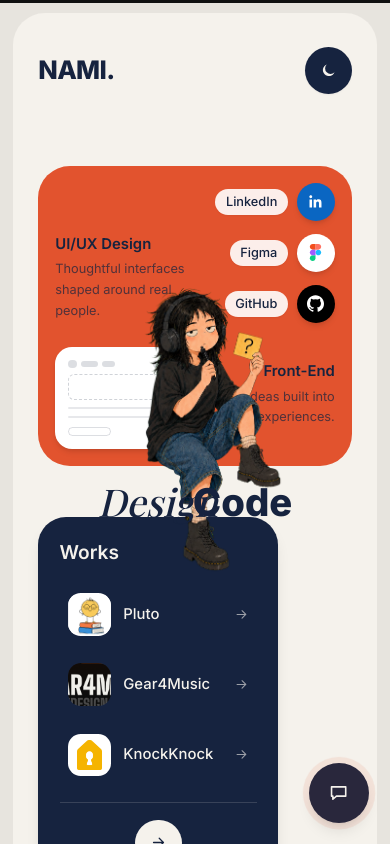
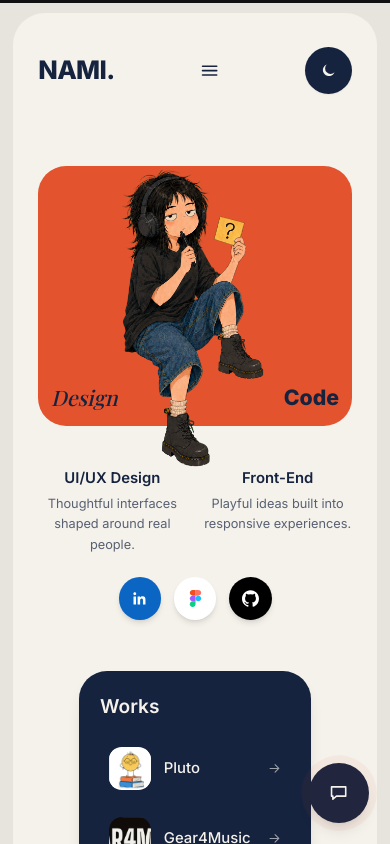
Before and after one commit to UmiNoNami/NamiPortfolio, a Next.js app: page / in a window 390 px wide. Shown: the top 844 px of the page. Built offline with nearby package versions, Linux system fonts and the light colour scheme.

Commit message:
Fix mobile hero layout, add mobile nav menu, center Works widget

```diff
--- a/src/components/Hero.tsx
+++ b/src/components/Hero.tsx
@@ -194,8 +194,76 @@
 
         {/* ---------------- CENTER ---------------- */}
         <motion.div {...fadeUp(0.15)} className="flex flex-col items-center">
+          {/* Mobile-only: a simple stacked layout. The desktop version below
+              overlaps the illustration with absolutely-positioned text tuned
+              for a ~560px-wide card — at phone widths that math no longer
+              holds and everything collides, so under 640px we render the
+              same content flowing normally instead of layered. */}
+          <div className="w-full max-w-[380px] sm:hidden">
+            <div className="relative h-[260px] w-full rounded-[28px] bg-brand-orange">
+              {/* Illustration overflows the card's bottom edge on purpose,
+                  same trick as the desktop version — keeps the character
+                  full size while "Design" / "Code" flank the legs in the
+                  space that opens up below the card, instead of leaving the
+                  card itself looking empty. */}
+              <motion.div
+                className="pointer-events-none absolute inset-x-[17%] top-1 z-10 h-[300px]"
+                animate={{ y: [0, -8, 0] }}
+                transition={{ y: { duration: 4, repeat: Infinity, ease: "easeInOut" } }}
+              >
+                <Image
+                  src="/avatar-nami.png"
+                  alt="Illustration of Nami"
+                  fill
+                  sizes="70vw"
+                  className="object-contain object-bottom"
+                  priority
+                />
+              </motion.div>
+
+              <span className="absolute bottom-3 left-3 z-20 font-serif text-xl italic text-navy">
+                Design
+              </span>
+              <span className="absolute bottom-3 right-3 z-20 font-sans text-xl font-extrabold text-navy">
+                Code
+              </span>
+            </div>
+
+            <div className="mt-10 grid grid-cols-2 gap-4 text-center">
+              <div>
+                <h3 className="font-sans text-sm font-semibold text-navy dark:text-cream">UI/UX Design</h3>
+                <p className="mt-1 font-sans text-xs leading-relaxed text-navy/70 dark:text-cream/70">
+                  Thoughtful interfaces shaped around real people.
+                </p>
+              </div>
+              <div>
+                <h3 className="font-sans text-sm font-semibold text-navy dark:text-cream">Front-End</h3>
+                <p className="mt-1 font-sans text-xs leading-relaxed text-navy/70 dark:text-cream/70">
+                  Playful ideas built into responsive experiences.
+                </p>
+              </div>
+            </div>
+
+            <div className="mt-5 flex items-center justify-center gap-3">
+              {socials.map((s) => (
+                <a
+                  key={s.label}
+                  href={s.href}
+                  target="_blank"
+                  rel="noreferrer"
+                  aria-label={s.label}
+                  onClick={() => playClick()}
+                  className={`flex h-10 w-10 items-center justify-center rounded-full shadow-md ${s.bg} ${s.fg}`}
+                >
+                  <s.icon className="h-4 w-4" />
+                </a>
+              ))}
+            </div>
+          </div>
+
+          {/* Tablet/desktop: original overlapping art-card layout, unchanged. */}
           <div
-            className="relative w-full max-w-[560px]"
+            className="relative hidden w-full max-w-[560px] sm:block"
             onMouseMove={handleArtMouseMove}
             onMouseLeave={handleArtMouseLeave}
           >
@@ -391,9 +459,9 @@
         </motion.div>
 
         {/* ---------------- RIGHT ---------------- */}
-        <motion.div {...fadeUp(0.3)} className="flex flex-col gap-4">
+        <motion.div {...fadeUp(0.3)} className="flex flex-col items-center gap-4 lg:items-stretch">
           <div id="work">
-            <WorksWidget className="lg:ml-auto" />
+            <WorksWidget className="mx-auto lg:mx-0 lg:ml-auto" />
           </div>
         </motion.div>
       </div>
--- a/src/components/ModernIcons.tsx
+++ b/src/components/ModernIcons.tsx
@@ -49,6 +49,22 @@
   return (
     <svg viewBox="0 0 24 24" className={className} {...base}>
       <path d="M5 12h14M13 6l6 6-6 6" />
+    </svg>
+  );
+}
+
+export function MenuIcon({ className = "h-4 w-4" }: IconProps) {
+  return (
+    <svg viewBox="0 0 24 24" className={className} {...base}>
+      <path d="M4 7h16M4 12h16M4 17h16" />
+    </svg>
+  );
+}
+
+export function CloseIcon({ className = "h-4 w-4" }: IconProps) {
+  return (
+    <svg viewBox="0 0 24 24" className={className} {...base}>
+      <path d="M6 6l12 12M18 6L6 18" />
     </svg>
   );
 }
--- a/src/components/Navbar.tsx
+++ b/src/components/Navbar.tsx
@@ -1,12 +1,14 @@
 "use client";
 
-import { motion } from "framer-motion";
+import { useState } from "react";
+import { AnimatePresence, motion } from "framer-motion";
 import { playClick } from "@/lib/sound";
 import { EASE_SMOOTH, SPRING_SNAPPY } from "@/lib/motion";
 import { useAboutModal } from "@/lib/aboutModal";
 import { useResumeModal } from "@/lib/resumeModal";
 import { useWindowManager } from "@/lib/windowManager";
 import ThemeToggle from "./ThemeToggle";
+import { CloseIcon, MenuIcon } from "./ModernIcons";
 
 const linkClass =
   "group relative py-1 transition-colors hover:text-navy dark:hover:text-cream";
@@ -17,6 +19,7 @@
   const { open: openAbout } = useAboutModal();
   const { open: openResume } = useResumeModal();
   const { open: openPlayground } = useWindowManager();
+  const [menuOpen, setMenuOpen] = useState(false);
 
   return (
     <motion.nav
@@ -77,6 +80,70 @@
         </button>
       </div>
 
+      {/* Mobile menu: the same three actions as the desktop nav, since they
+          were disappearing entirely below md with no fallback. */}
+      <div className="relative md:hidden">
+        <motion.button
+          type="button"
+          aria-label={menuOpen ? "Close menu" : "Open menu"}
+          onClick={() => {
+            playClick();
+            setMenuOpen((v) => !v);
+          }}
+          whileTap={{ scale: 0.9 }}
+          transition={SPRING_SNAPPY}
+          className="flex h-10 w-10 items-center justify-center rounded-full text-navy dark:text-cream"
+        >
+          {menuOpen ? <CloseIcon className="h-5 w-5" /> : <MenuIcon className="h-5 w-5" />}
+        </motion.button>
+
+        <AnimatePresence>
+          {menuOpen && (
+            <motion.div
+              initial={{ opacity: 0, y: -8, scale: 0.96 }}
+              animate={{ opacity: 1, y: 0, scale: 1 }}
+              exit={{ opacity: 0, y: -8, scale: 0.96 }}
+              transition={SPRING_SNAPPY}
+              className="absolute right-0 top-12 z-[60] flex w-44 flex-col gap-1 rounded-2xl border border-navy/10 bg-cream p-2 font-sans text-[15px] font-medium text-navy shadow-lg dark:border-cream/10 dark:bg-ink dark:text-cream"
+            >
+              <button
+                type="button"
+                onClick={() => {
+                  playClick();
+                  setMenuOpen(false);
+                  openAbout();
+                }}
+                className="rounded-xl px-3 py-2 text-left transition-colors hover:bg-navy/5 dark:hover:bg-cream/10"
+              >
+                About
+              </button>
+              <button
+                type="button"
+                onClick={() => {
+                  playClick();
+                  setMenuOpen(false);
+                  openResume();
+                }}
+                className="rounded-xl px-3 py-2 text-left transition-colors hover:bg-navy/5 dark:hover:bg-cream/10"
+              >
+                Resume
+              </button>
+              <button
+                type="button"
+                onClick={() => {
+                  playClick();
+                  setMenuOpen(false);
+                  openPlayground("playground");
+                }}
+                className="rounded-xl px-3 py-2 text-left transition-colors hover:bg-navy/5 dark:hover:bg-cream/10"
+              >
+                Playground
+              </button>
+            </motion.div>
+          )}
+        </AnimatePresence>
+      </div>
+
       <ThemeToggle />
     </motion.nav>
   );
```
Also changed, not shown: 2 other files (tests, documents, lock files or other folders).
